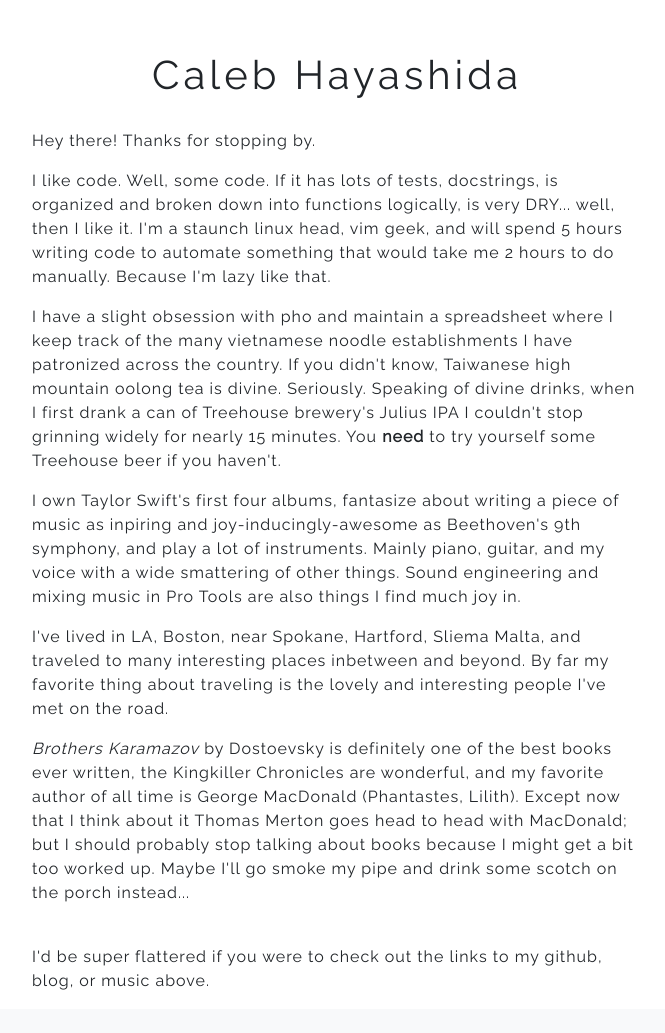
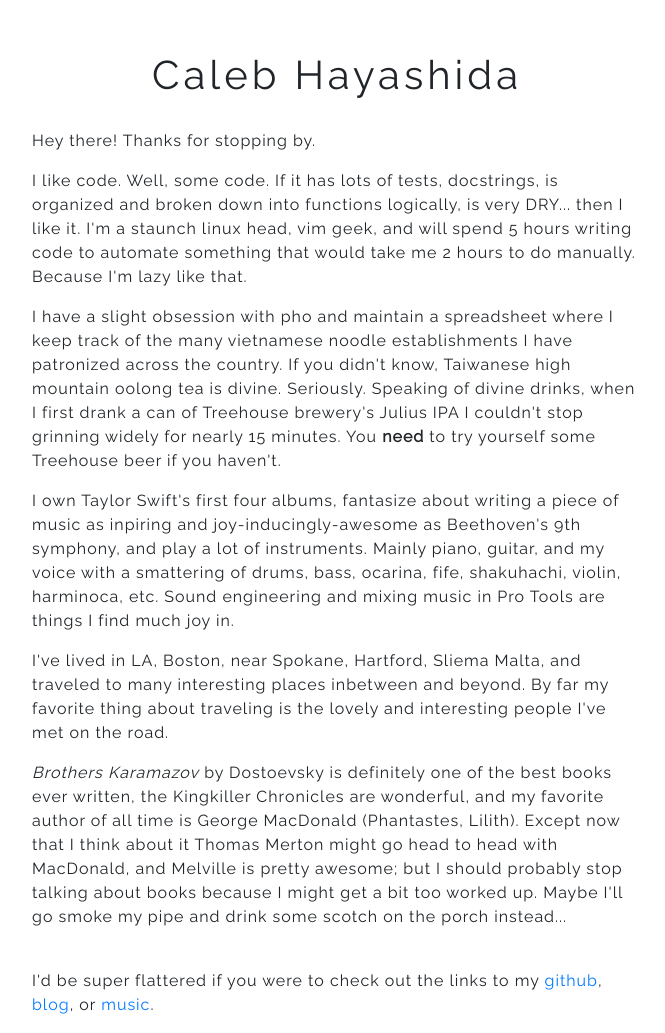
Before and after one commit to santeyio/calebhayashida, a Flask app: page / in a window 1280 px wide. Shown: the part 56-1089 px from the top of the page, without its empty margins (303-968 px from the left). Before the commit the page ends 1046 px from the top, so only its background shows below. Run offline with Flask 2, Linux system fonts and the light colour scheme; some libraries are stand-ins or nearby versions.

Commit message:
text updates

```diff
--- a/templates/home.html
+++ b/templates/home.html
@@ -13,13 +13,14 @@
       </p>
       <p>
       I like code. Well, some code. If it has lots of tests, docstrings, is organized and
-      broken down into functions logically, is very DRY... well, then I like it.
+      broken down into functions logically, is very DRY... then I like it.
       I'm a staunch linux head, vim geek, and will spend 5 hours writing code to automate
       something that would take me 2 hours to do manually. Because I'm lazy like that.
       </p>
       <p>
       I have a slight obsession with pho and maintain a spreadsheet where I keep track of the many vietnamese
-      noodle establishments I have patronized across the country.       If you didn't know, Taiwanese high mountain oolong tea is divine. Seriously.
+      noodle establishments I have patronized across the country.
+      If you didn't know, Taiwanese high mountain oolong tea is divine. Seriously.
       Speaking of divine drinks, when I first drank a can of Treehouse brewery's Julius IPA
       I couldn't stop grinning widely for nearly 15 minutes. You <b>need</b> to try yourself
       some Treehouse beer if you haven't.
@@ -27,8 +28,9 @@
       <p>
       I own Taylor Swift's first four albums,
       fantasize about writing a piece of music as inpiring and joy-inducingly-awesome as Beethoven's 9th symphony,
-      and play a lot of instruments. Mainly piano, guitar, and my voice with a wide smattering of other things.
-      Sound engineering and mixing music in Pro Tools are also things I find much joy in.
+      and play a lot of instruments. Mainly piano, guitar, and my voice with a smattering of
+      drums, bass, ocarina, fife, shakuhachi, violin, harminoca, etc.
+      Sound engineering and mixing music in Pro Tools are things I find much joy in.
       </p>
       <p>
       I've lived in LA, Boston, near Spokane, Hartford, Sliema Malta, and traveled
@@ -39,13 +41,15 @@
       <em>Brothers Karamazov</em> by Dostoevsky is definitely one of the best books ever written,
       the Kingkiller Chronicles are wonderful, and my favorite author of all time is
       George MacDonald (Phantastes, Lilith). Except now that I think about it Thomas
-      Merton goes head to head with MacDonald; but I should probably stop talking about
+      Merton might go head to head with MacDonald, and Melville is pretty awesome;
+      but I should probably stop talking about
       books because I might get a bit too worked up.
       Maybe I'll go smoke my pipe and drink some scotch on the porch instead...
       </p>
       <br/>
       <p>
-      I'd be super flattered if you were to check out the links to my github, blog, or music above.
+      I'd be super flattered if you were to check out the links to my <a href="https://github.com/santeyio">github</a>,
+      <a href="http://hostilelegacy.com">blog</a>, or <a href="http://music.calebhayashida.com/index.php/albums/">music</a>.
       </p>
     </div>
   </div>
```
